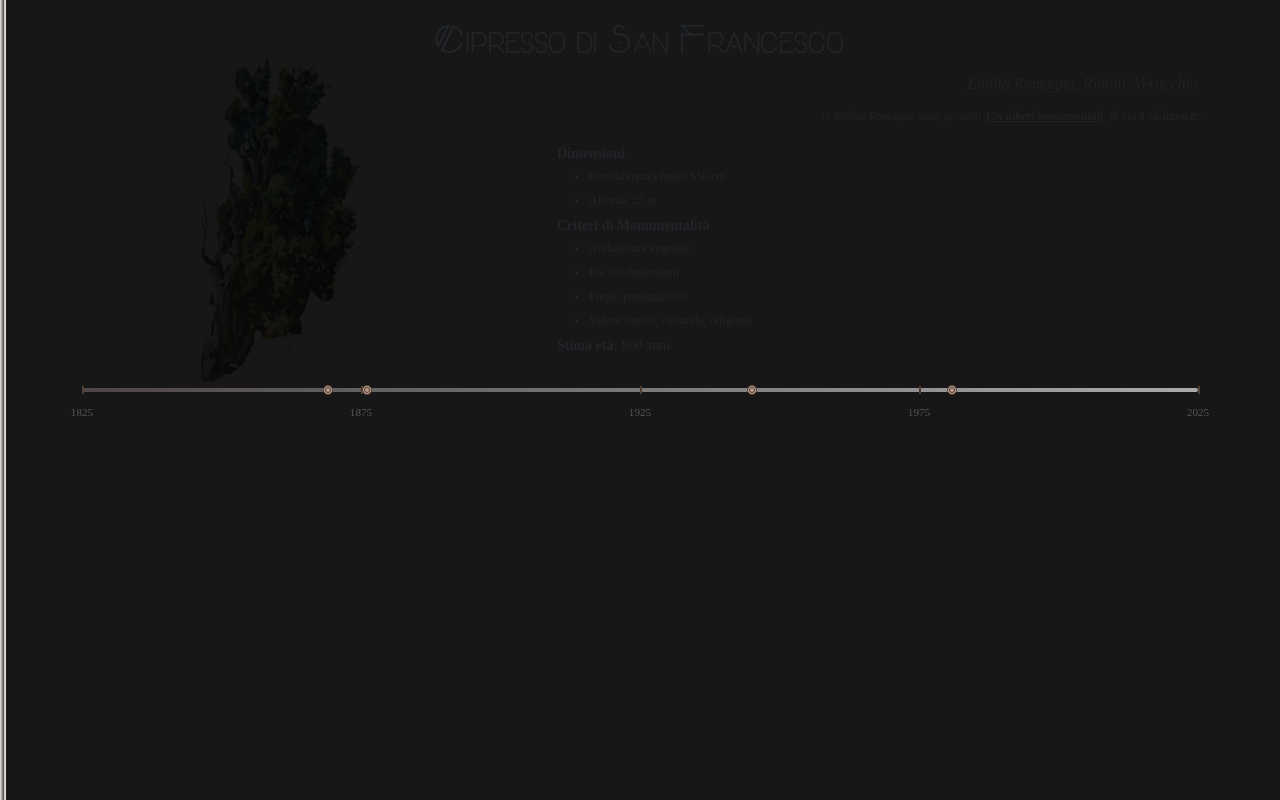
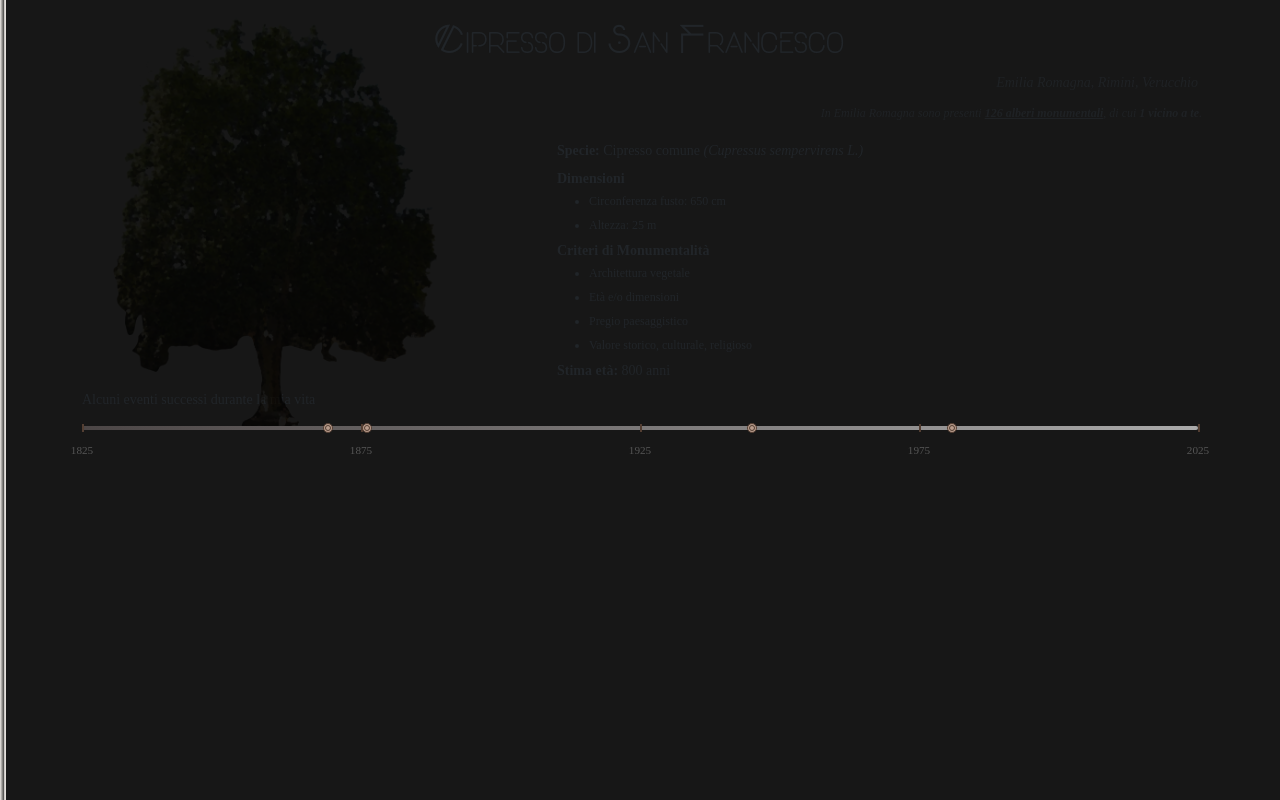
Before and after one commit to gtumedei/talking-trees, a Next.js app: page / in a window 1280 px wide. Built offline with nearby package versions, Linux system fonts and the light colour scheme; a web font is replaced by a local one.

Commit message:
Refactor timeline styles and update event image; add event description

```diff
--- a/app/TimeLine.module.css
+++ b/app/TimeLine.module.css
@@ -1,7 +1,6 @@
 .timelineContainer {
   position: relative;
   width: 100%;
-  padding: 2rem 0;
 }
 
 .timelineBar {
--- a/app/TimeLine.tsx
+++ b/app/TimeLine.tsx
@@ -56,6 +56,8 @@ export default function TimeLine({ startYear, endYear }: TimeLineProps) {
   }
 
   return (
+    <div className="mt-2">
+    <p>Alcuni eventi successi durante la mia vita</p>
     <div className={styles.timelineContainer}>
       <div className={styles.timelineBar}>
         {/* Tacche */}
@@ -99,5 +101,6 @@ export default function TimeLine({ startYear, endYear }: TimeLineProps) {
         </div>
       )}*/}
     </div>
+    </div>
   );
 }
--- a/app/globals.css
+++ b/app/globals.css
@@ -35,6 +35,7 @@ body {
   position: relative; /* necessario per pseudo-elementi */
   font-family: "Goudy Bookletter 1911", "Inknut Antiqua", "Times New Roman", Times, serif;
   background-color: #00000000;
+  font-size: 14px;
 }
 
 /* Gradiente a sinistra */
@@ -46,7 +47,6 @@ html::before {
   width: 8px; /* larghezza del gradiente a sinistra */
   height: 100%;
   background: linear-gradient(to right, #434341, #EEEAE6);
-  font-size: 14px;
 }
 
 /* Gradiente a destra */
--- a/app/page.module.css
+++ b/app/page.module.css
@@ -5,7 +5,7 @@
     left: -5vw !important;;
     width: 55vw !important;
     object-fit: contain;
-    padding: 2vw;
+    padding-right: 2vw;
 }
 
 .treeTitle{
--- a/app/page.tsx
+++ b/app/page.tsx
@@ -27,7 +27,7 @@ export default function Home() {
           {/* Immagine albero */}
           <Col xs={5} className="m-0 p-0 text-center align-middle">
             <Image
-              src="/01.L797.RN.08.png" // inserisci immagine in public/
+              src="/04.A944.BO.08.png" // inserisci immagine in public/
               alt="Cipresso di San Francesco"
               fill
               className={`${styles.treeImg} img-fluid}`}
@@ -41,7 +41,11 @@ export default function Home() {
               <strong> <a href="https://alberimonumentali.info/regioni/emilia-romagna" target="_blank">126 alberi monumentali</a></strong>,
               di cui <strong>1 vicino a te</strong>.
             </p>
-            <p className="mt-1 fw-bold">Dimensioni</p>
+            <p className="mt-1">
+              <strong>Specie:</strong> Cipresso comune <i>(Cupressus sempervirens L.)</i>
+            </p>
+
+            <p className="mt-2 fw-bold">Dimensioni</p>
             <ul>
               <li>Circonferenza fusto: 650 cm</li>
               <li>Altezza: 25 m</li>
```
Also changed, not shown: public/04.A944.BO.08.png (added).
